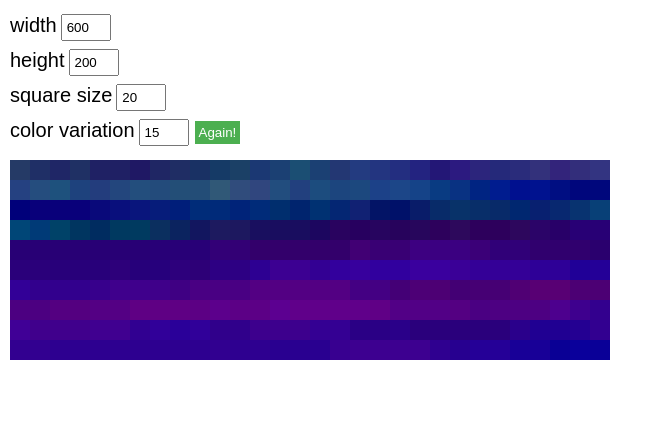
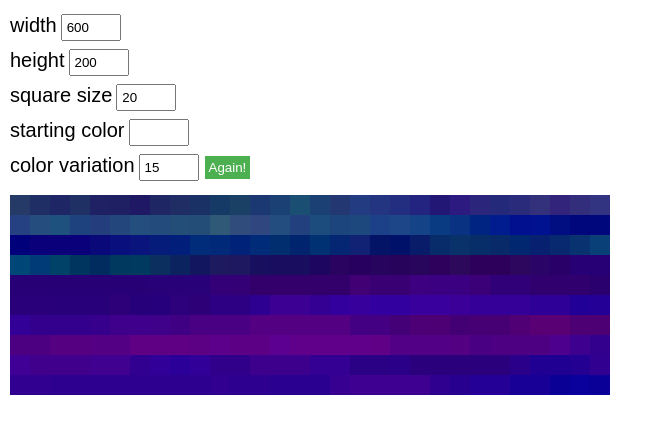
Before and after one commit to afisher/squares, a React (Create React App) app: page / in a window 1280 px wide. Shown: the top 434 px of the page, without its empty margins (0-663 px from the left). Built offline with nearby package versions, Linux system fonts and the light colour scheme.

Commit message:
starting color is configurable

```diff
--- a/src/App.js
+++ b/src/App.js
@@ -13,16 +13,20 @@ class App extends Component {
                 indexStep: 20,
                 colorStep: 15,
                 index: random(0, 2),
-                color: this.makeColors()
+                color: this.makeColors(),
+                firstColor: null
         };
     }
 
     generate (configState) {
-        this.setState(configState);
-        this.changeColors();
+        // setState is async, WOW
+        this.setState(configState, () => this.changeColors());
     }
 
     makeColors () {
+        if (this.state && this.state.firstColor) {
+            return this.state.firstColor;
+        }
         return [
             random(0, 255), // red
             random(0, 255), // green
--- a/src/Configurator.js
+++ b/src/Configurator.js
@@ -8,12 +8,24 @@ class Configurator extends Component {
             width: 600,
             height: 200,
             indexStep: 20,
-            colorStep: 15
+            colorStep: 15,
+            firstColor: null
         };
     }
 
     // HAHAHA eat shit
-    changeState (key, value) { this.setState({[key]: Number(value)}); }
+    changeState (key, value) { this.setState({[key]: value}); }
+
+    changeColor (value) {
+        var result = /^#?([a-f\d]{2})([a-f\d]{2})([a-f\d]{2})$/i.exec(value);
+        var color = result ? [
+            parseInt(result[1], 16),
+            parseInt(result[2], 16),
+            parseInt(result[3], 16)
+        ] : null;
+
+        this.changeState('firstColor', color);
+    }
 
     render () {
         return (
@@ -26,7 +38,7 @@ class Configurator extends Component {
                            step="1"
                            value={this.state.width}
                            onChange={(event) =>
-                               this.changeState('width', event.target.value)}
+                               this.changeState('width', Number(event.target.value))}
                      />
                 </label>
             </div>
@@ -38,7 +50,7 @@ class Configurator extends Component {
                            step="1"
                            value={this.state.height}
                            onChange={(event) =>
-                               this.changeState('height', event.target.value)}
+                               this.changeState('height', Number(event.target.value))}
                     />
                 </label>
             </div>
@@ -50,7 +62,17 @@ class Configurator extends Component {
                            step="1"
                            value={this.state.indexStep}
                            onChange={(event) =>
-                               this.changeState('indexStep', event.target.value)}
+                               this.changeState('indexStep', Number(event.target.value))}
+                    />
+                </label>
+            </div>
+            <div>
+                <label>
+                    starting color
+                    <input type="text"
+                           value={this.state.colorStart}
+                           onChange={(event) =>
+                               this.changeColor(event.target.value)}
                     />
                 </label>
             </div>
@@ -62,7 +84,7 @@ class Configurator extends Component {
                            step="1"
                            value={this.state.colorStep}
                            onChange={(event) =>
-                               this.changeState('colorStep', event.target.value)}
+                               this.changeState('colorStep', Number(event.target.value))}
                     />
                 </label>
 
--- a/src/Picture.js
+++ b/src/Picture.js
@@ -17,10 +17,10 @@ class Picture extends Component {
              height,
              indexStep,
              colorStep,
-             index,
-             color
+             index
         } = this.props,
-        {context} = this;
+        {context} = this,
+        color = this.props.color.slice(0);
 
         if (!context) {
             return;
--- a/src/index.css
+++ b/src/index.css
@@ -6,7 +6,7 @@ body {
 }
 
 input {
-    width: 50px;
+    width: 60px;
     padding: 4px 4px;
     margin: 4px 4px;
     box-sizing: border-box;
```
